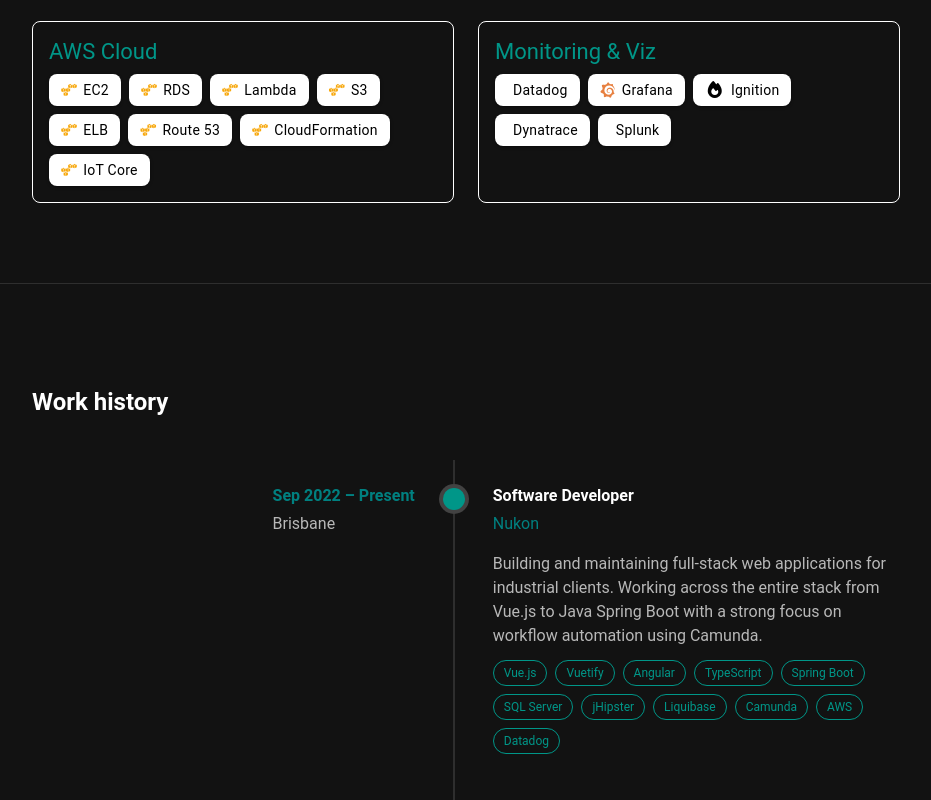
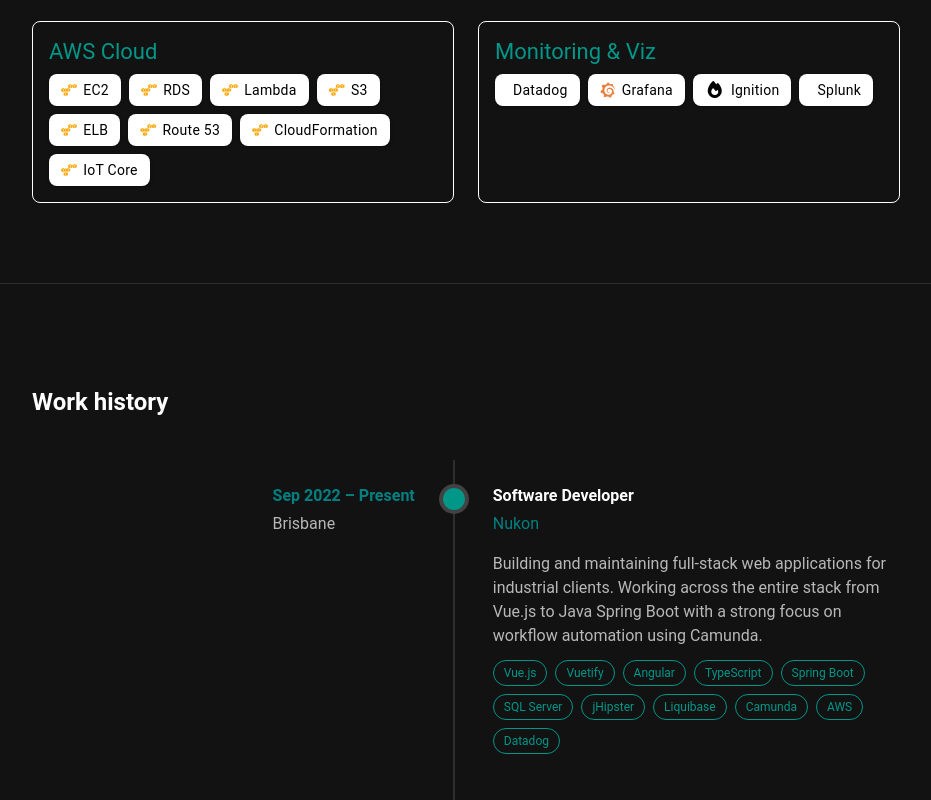
Before and after one commit to karthick1108/karthick-portfolio, a Vue app: page / in a window 1280 px wide. Shown: the part 1160-1960 px from the top of the page, without its empty margins (174-1105 px from the left). Built offline with nearby package versions, Linux system fonts and the light colour scheme.

Commit message:
Minor updates to exp and skills

```diff
--- a/src/data/experience.ts
+++ b/src/data/experience.ts
@@ -59,6 +59,6 @@
     color: '#d4be66',
     description:
       'Provided production support for large-scale enterprise web applications, ensuring system stability and performance. Conducted root-cause analysis for incidents, performed database maintenance and mentored junior associates.',
-    technologies: ['C#', 'ASP.NET', 'SQL Server', 'Dynatrace', 'Splunk'],
+    technologies: ['C#', 'ASP.NET', 'SQL Server', 'Splunk'],
   },
 ]
--- a/src/data/skills.ts
+++ b/src/data/skills.ts
@@ -69,7 +69,6 @@
       { name: 'Datadog', icon: 'devicon-datadog-plain colored' },
       { name: 'Grafana', icon: 'devicon-grafana-plain colored' },
       { name: 'Ignition', icon: 'fa-solid fa-fire' },
-      { name: 'Dynatrace', icon: 'devicon-dynatrace-plain colored' },
       { name: 'Splunk', icon: 'devicon-splunk-original-wordmark colored' },
     ],
   },
```
